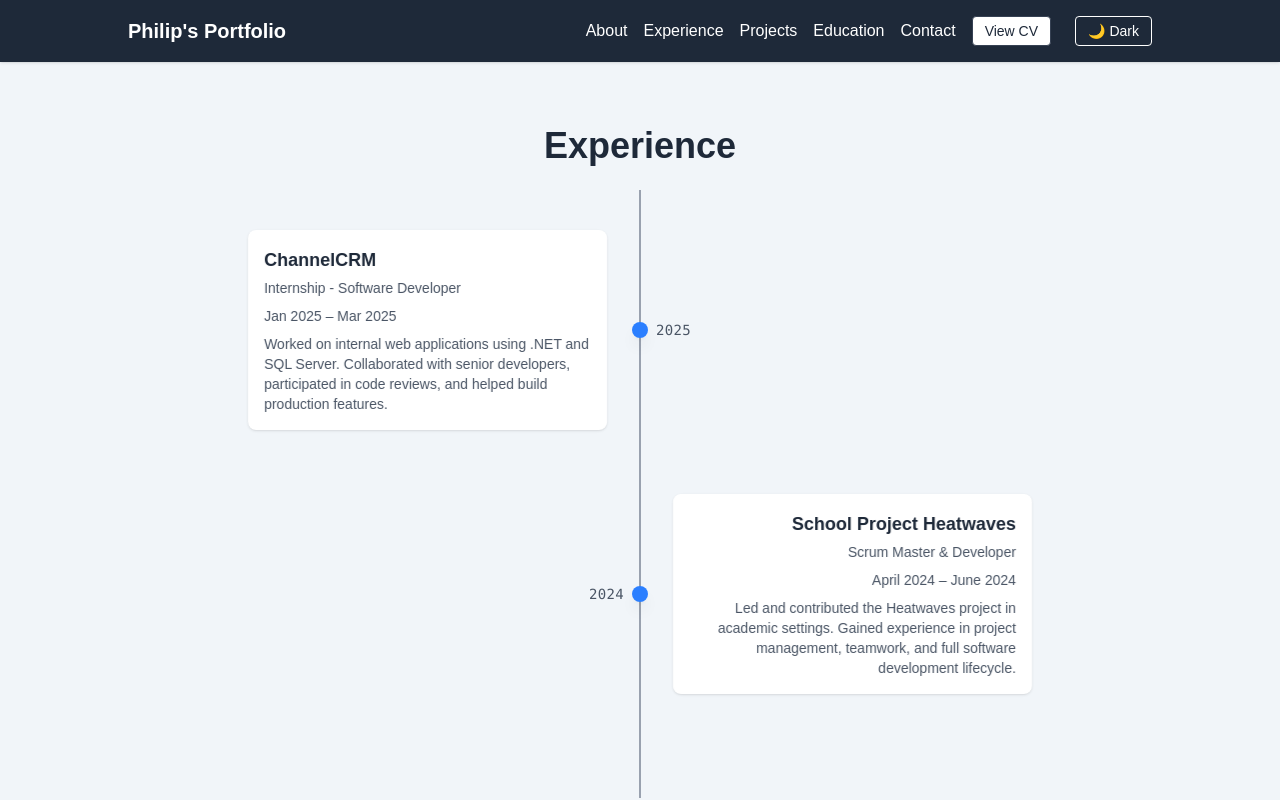
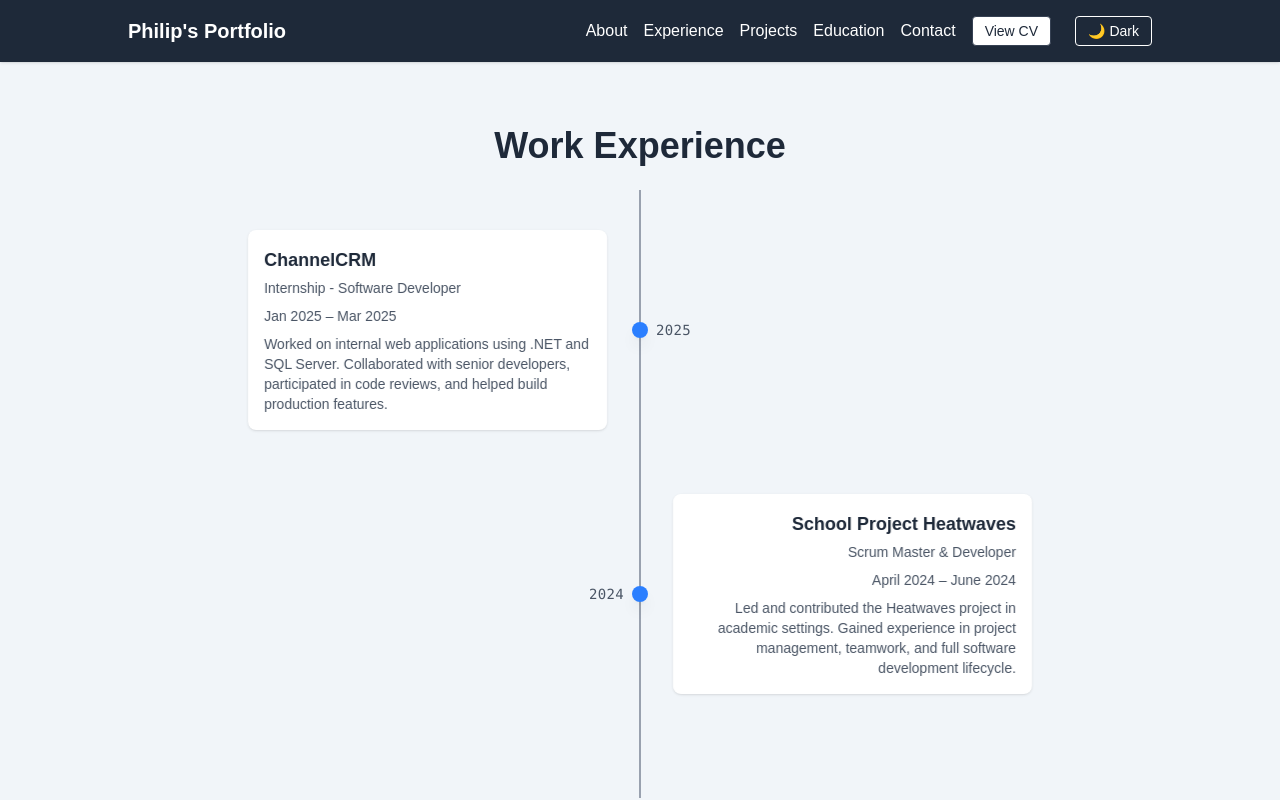
Before and after one commit to Nuggitt/portfolio-nextjs, a Next.js app: page /work in a window 1280 px wide. Shown: the top 800 px of the page. Built offline with nearby package versions, Linux system fonts and the light colour scheme.

Commit message:
Added work to experience

```diff
--- a/src/app/work/page.js
+++ b/src/app/work/page.js
@@ -3,7 +3,7 @@
 export default function WorkPage() {
   return (
     <main className="max-w-4xl mx-auto px-4 py-16">
-      <h1 className="text-4xl font-bold mb-6 text-center">Experience</h1>
+      <h1 className="text-4xl font-bold mb-6 text-center">Work Experience</h1>
       <Timeline />
     </main>
   );
```
